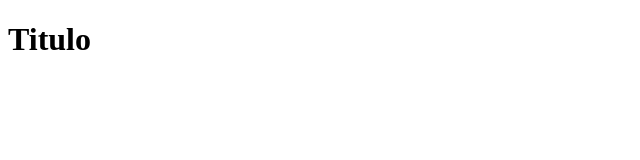
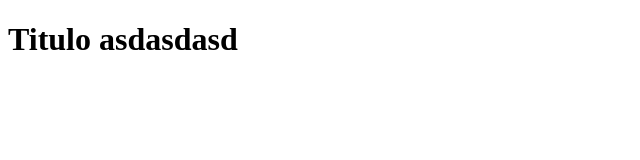
Before and after one commit to NACHO52/GitTest, a plain HTML site: page index.html in a window 1280 px wide. Shown: the whole page, without its empty margins (0-640 px from the left). Drawn offline with Linux system fonts and the light colour scheme.

Commit message:
se modifico el titulo

```diff
--- a/index.html
+++ b/index.html
@@ -7,6 +7,6 @@
     <title>Document GIT</title>
 </head>
 <body>
-    <h1>Titulo</h1>
+    <h1>Titulo asdasdasd</h1>
 </body>
 </html>
```
